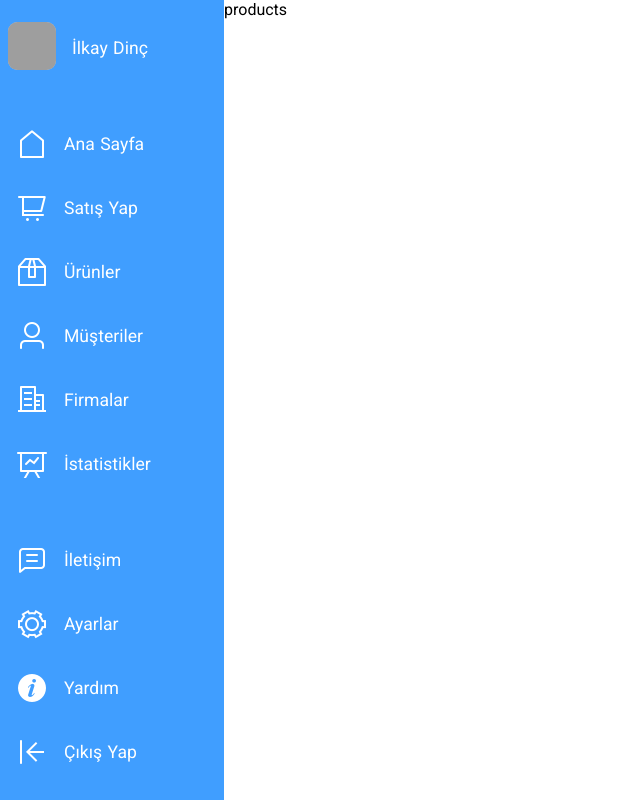
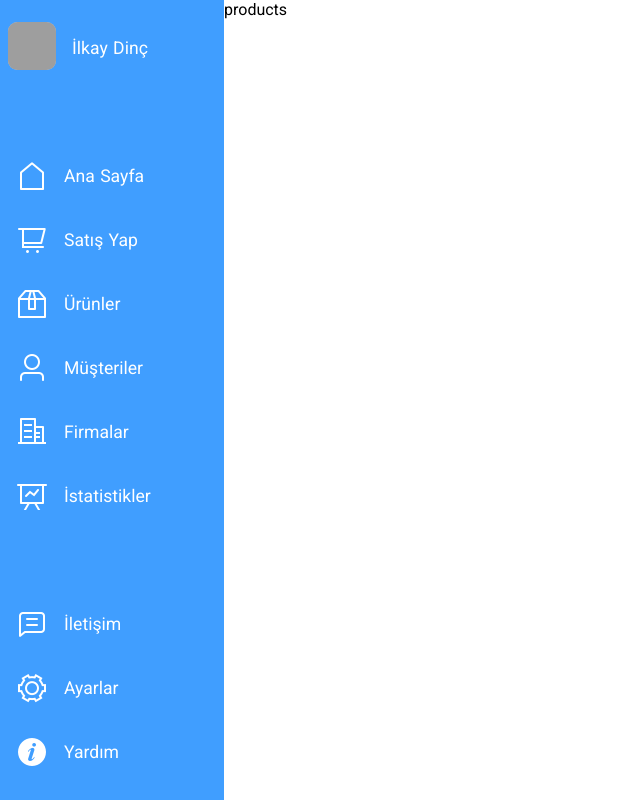
Before and after one commit to ilkaydnc/market-app-frontend, a Nuxt app: page /Signin in a window 1280 px wide. Shown: the whole page, without its empty margins (0-640 px from the left). Built offline with nearby package versions, Linux system fonts and the light colour scheme; grey boxes are pictures that could not be loaded.

Commit message:
Menu: Add Logout button

```diff
--- a/components/Menu.vue
+++ b/components/Menu.vue
@@ -102,11 +102,6 @@ export default {
         icon: 'el-icon-info',
         title: 'Yardım',
         link: 'help',
-      },
-      {
-        icon: 'el-icon-download',
-        title: 'Çıkış Yap',
-        link: 'signin',
       },
     ],
   }),
@@ -217,8 +212,4 @@ export default {
   color: var(--regular-text-color);
   transition: 0.4s;
 }
-
-.bottom-menu-container a:last-child li i {
-  transform: rotate(90deg);
-}
 </style>
```
